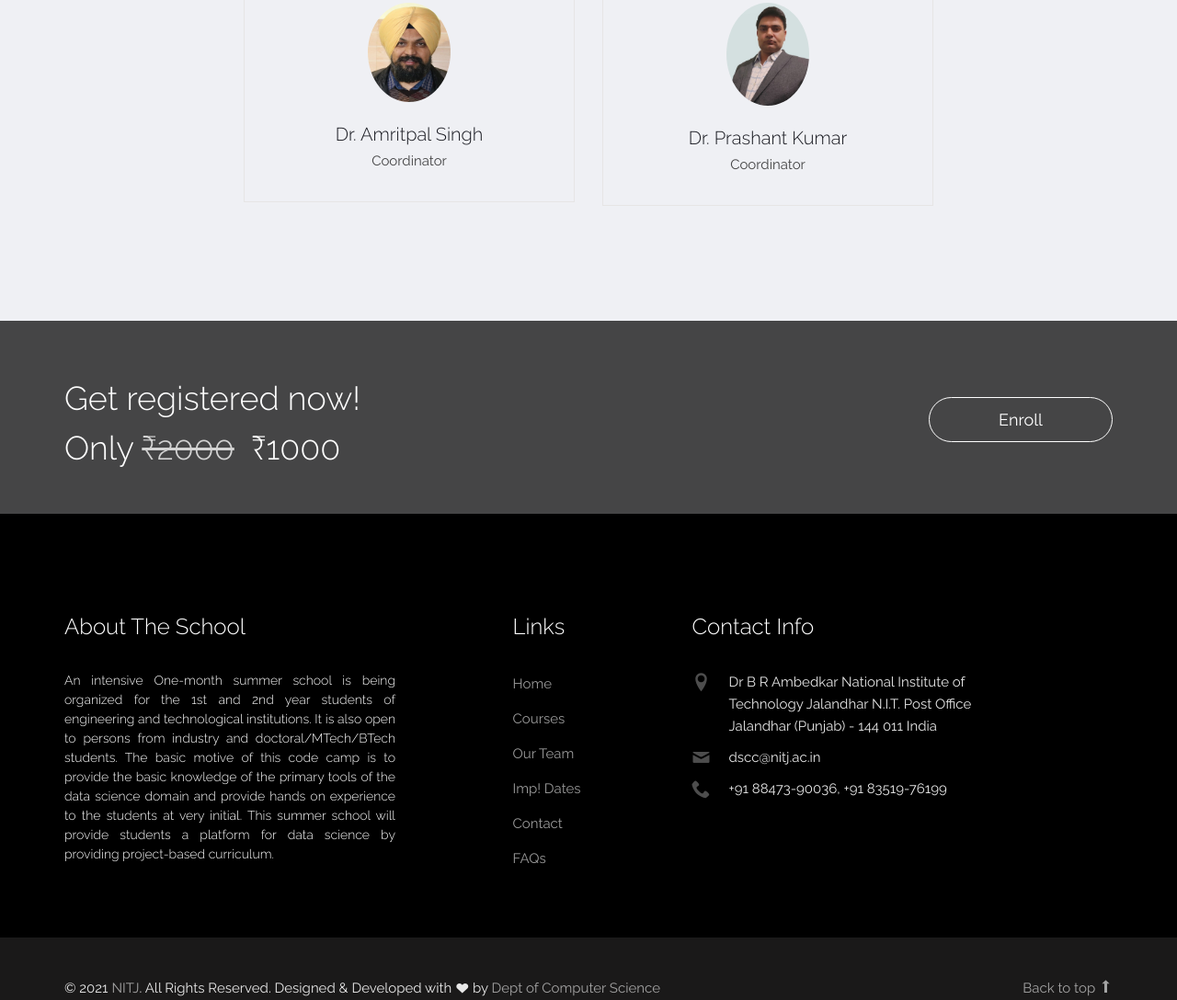
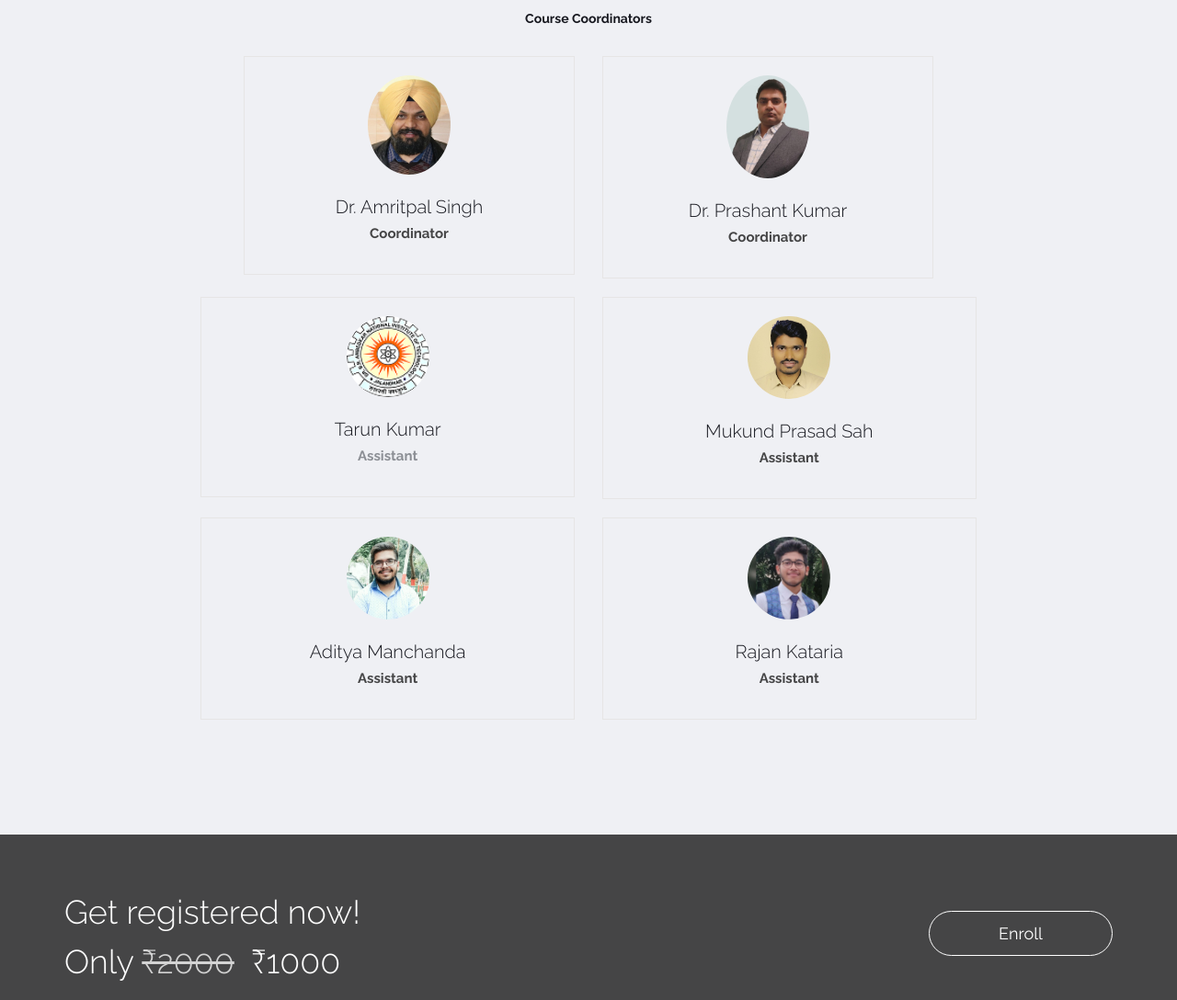
Before and after one commit to dscc-nitj/dscc-nitj.github.io, a website: page teachers.html in a window 1280 px wide. Shown: the part 1660-2748 px from the top of the page at 92% size. Drawn offline with Linux system fonts and the light colour scheme; files whose address does not match are found by name.

Commit message:
Update teachers.html
added teaching assistants

```diff
--- a/teachers.html
+++ b/teachers.html
@@ -201,6 +201,12 @@
           </div>
 
           <div class="row">
+          	<div class="col-md-12 text-center probootstrap-animate">
+          		</br><h5><strong>Course Coordinators<strong></h5>
+          	</div>
+          </div>
+
+          <div class="row">
             <div class="col-sm-2"></div>
             <a
               href="https://www.nitj.ac.in/index.php/nitj_cinfo/Faculty/202"
@@ -246,6 +252,95 @@
             </a>
           </div>
         </div>
+
+        <div class="row">
+            <div class="col-sm-2"></div>
+            <!--<a href="https://www.google.com/search?q=tarun+kumar&oq=tarun+kumar" target="_blank">-->
+              <div class="col-sm-4">
+                <div class="probootstrap-teacher text-center probootstrap-animate">
+                  <figure class="media">
+                    <img
+                      src="img/logo.png"
+                      alt="Free Bootstrap Template by ProBootstrap.com"
+                      class="img-responsive"
+                    />
+                  </figure>
+                  <div class="text">
+                    <h3>Tarun Kumar</h3>
+                    <p>Assistant</p>
+                  </div>
+                </div>
+              </div>
+            <!--</a>-->
+            <a
+              href="https://www.linkedin.com/in/mukundprasadsah/"
+              target="_blank"
+              ><div class="col-sm-4">
+                <div
+                  class="probootstrap-teacher text-center probootstrap-animate"
+                >
+                  <figure class="media">
+                    <img
+                      src="img/mukundps.jpg"
+                      alt="Free Bootstrap Template by ProBootstrap.com"
+                      class="img-responsive"
+                    />
+                  </figure>
+                  <div class="text">
+                    <h3>Mukund Prasad Sah</h3>
+                    <p>Assistant</p>
+                  </div>
+                </div>
+              </div>
+            </a>
+          </div>
+
+          <div class="row">
+            <div class="col-sm-2"></div>
+            <a
+              href="https://www.linkedin.com/in/aditya-manchanda-1217a617b/"
+              target="_blank"
+              ><div class="col-sm-4">
+                <div
+                  class="probootstrap-teacher text-center probootstrap-animate"
+                >
+                  <figure class="media">
+                    <img
+                      src="img/adityam.jpeg"
+                      alt="Free Bootstrap Template by ProBootstrap.com"
+                      class="img-responsive"
+                    />
+                  </figure>
+                  <div class="text">
+                    <h3>Aditya Manchanda</h3>
+                    <p>Assistant</p>
+                  </div>
+                </div>
+              </div>
+            </a>
+            <a
+              href="https://www.linkedin.com/in/rajan1199/"
+              target="_blank"
+              ><div class="col-sm-4">
+                <div
+                  class="probootstrap-teacher text-center probootstrap-animate"
+                >
+                  <figure class="media">
+                    <img
+                      src="img/rajank.jpeg"
+                      alt="Free Bootstrap Template by ProBootstrap.com"
+                      class="img-responsive"
+                    />
+                  </figure>
+                  <div class="text">
+                    <h3>Rajan Kataria</h3>
+                    <p>Assistant</p>
+                  </div>
+                </div>
+              </div>
+            </a>
+          </div>
+
       </section>
 
       <section class="probootstrap-cta">
```
